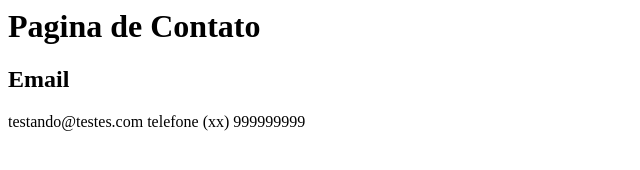
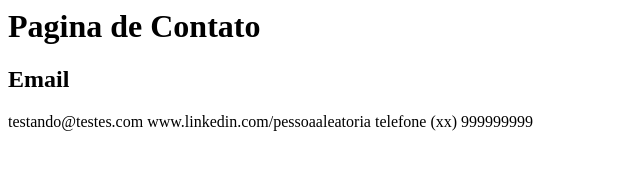
Before and after one commit to tipopamela/portfolio-project, a plain HTML site: page contatos.html in a window 1280 px wide. Shown: the whole page, without its empty margins (0-640 px from the left). Drawn offline with Linux system fonts and the light colour scheme.

Commit message:
adicionando linkedin a page contato

```diff
--- a/contatos.html
+++ b/contatos.html
@@ -2,6 +2,7 @@
   <h1>Pagina de Contato</h1>
   <h2>Email</h2>
   <span>testando@testes.com</span>
+  <span>www.linkedin.com/pessoaaleatoria</span>
 
   <a>telefone (xx) 999999999</a>
 </html>
```
